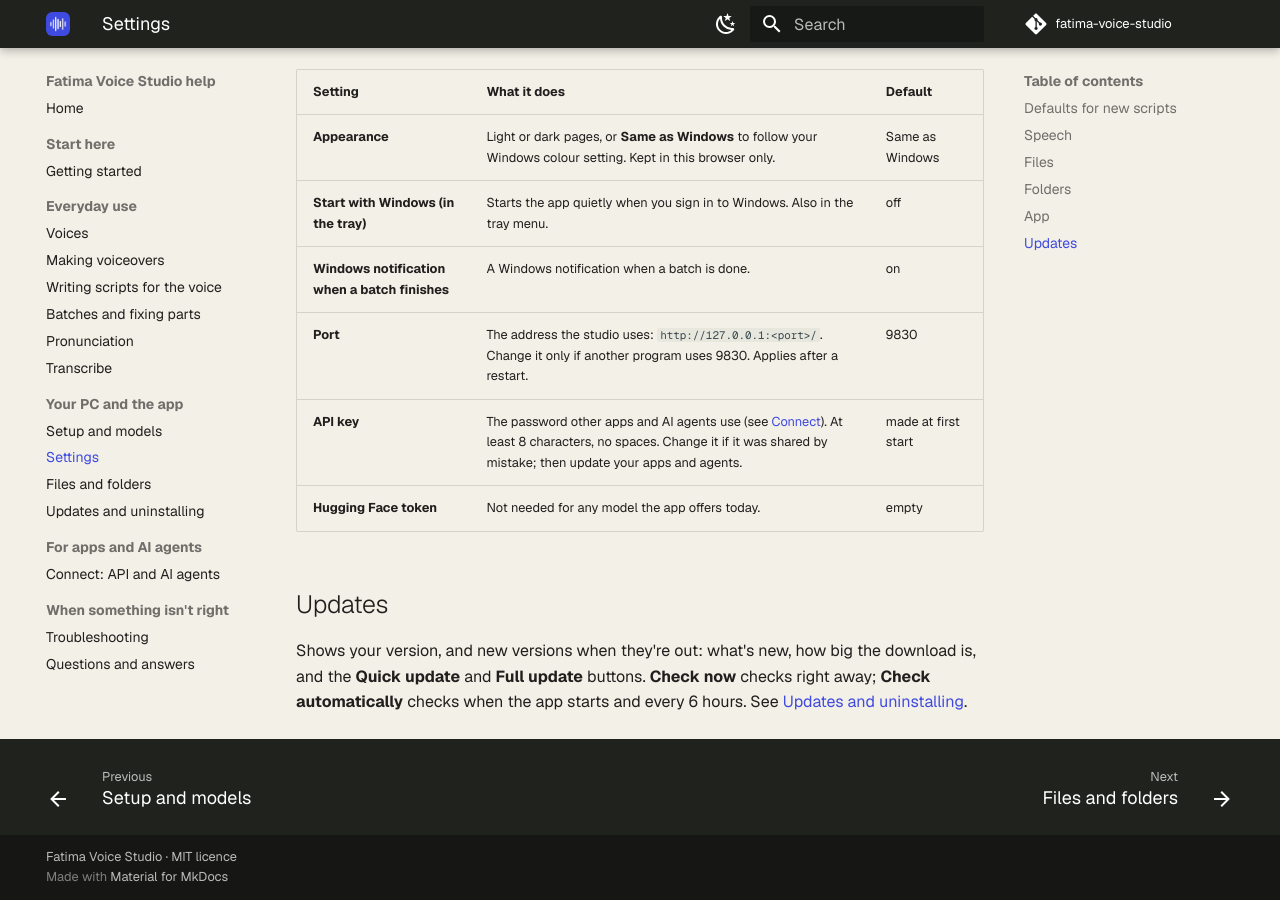
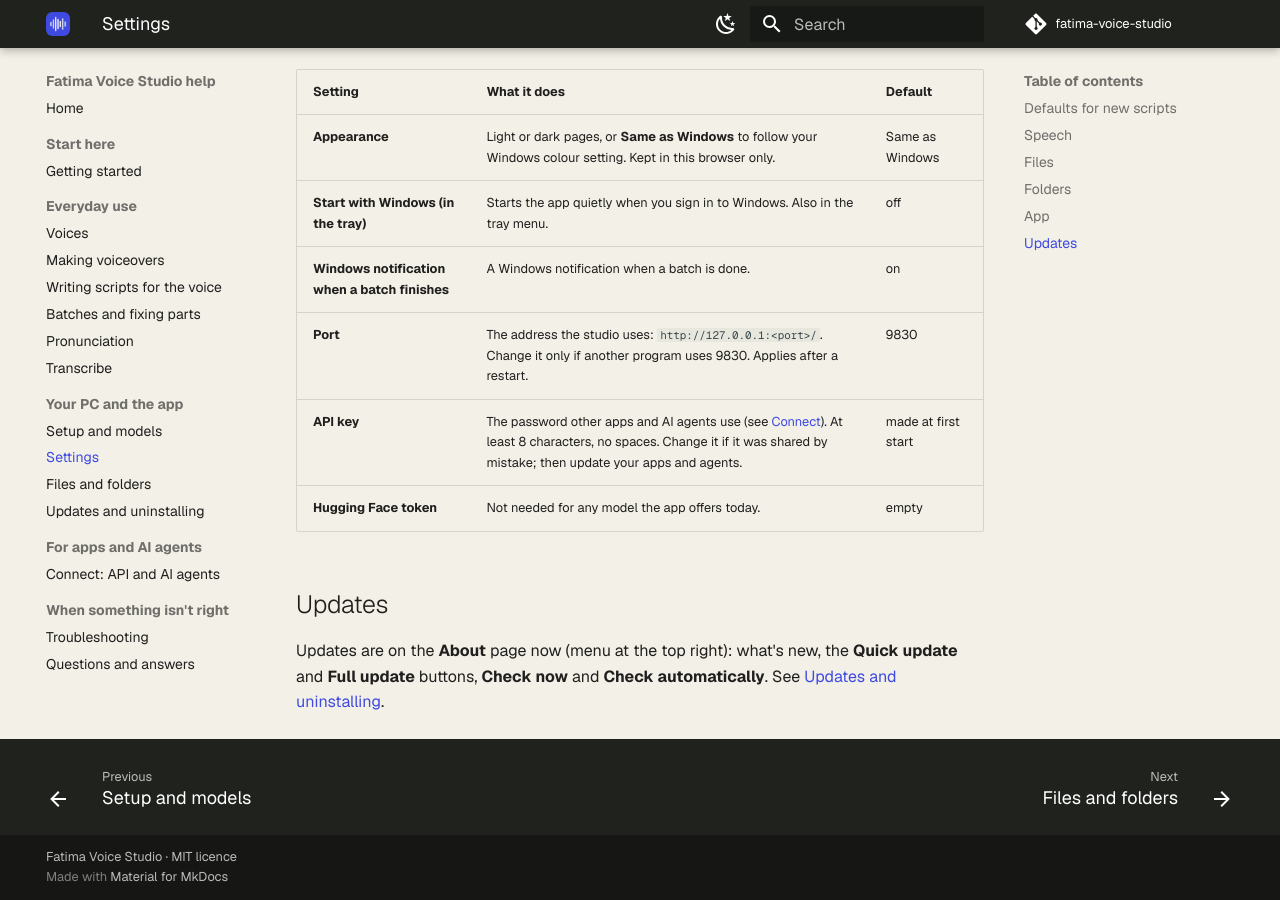
Before and after one commit to Blarks-de/fatima-voice-studio, an MkDocs documentation site: the page built from studio/help/settings.md, in a window 1280 px wide and 900 px high, scrolled down 2515 px. Built offline with MkDocs 1.6.1 and Material for MkDocs 9.7.7, drawn with Linux system fonts in a browser that asks for light colours; comment, search, counter and statistics services are not loaded; some of the changed text lies outside the part shown.

Commit message:
Updates move from Settings to the About page
About already shows the version, so the Updates card (what's new, Quick /
Full update, Check now, Check automatically) now sits there, first in its
grid; the hero's "Version X available" chip jumps to it. Settings keeps
Defaults, Speech, Files, Folders and App.

Everything that pointed to Settings → Updates now points to About: the dot
in the menu, the one-time message, the footer link, the tray notification,
the menu descriptions, the help guides and the README.

Co-Authored-By: Claude Opus 5.5 <noreply@anthropic.com>

```diff
--- a/studio/help/settings.md
+++ b/studio/help/settings.md
@@ -2,10 +2,10 @@
 
 Open the menu button at the top right (the sliders icon, next to **?**). Its menu has **Settings** (this page), **Pronunciation** (see
 [Pronunciation](pronunciation.md)), **Models** and **Setup** (see [Setup and models](setup-and-models.md)),
-**Connect** (see [Connect](connect.md)) and **About**: the version, the licences, and your PC's details to copy
+**Connect** (see [Connect](connect.md)) and **About**: the version and updates, the licences, and your PC's details to copy
 into a problem report.
 
-![The Settings page: defaults and speech on the left, files and folders in the middle, App and Updates on the right](images/settings.webp)
+![The Settings page: defaults and speech on the left, files and folders in the middle, App on the right](images/settings.webp)
 
 Every change on the Settings page is saved as soon as you make it.
 
@@ -62,6 +62,5 @@ See [Files and folders](files-and-folders.md).
 
 ## Updates
 
-Shows your version, and new versions when they're out: what's new, how big the download is, and the **Quick
-update** and **Full update** buttons. **Check now** checks right away; **Check automatically** checks when the app
-starts and every 6 hours. See [Updates and uninstalling](updates.md).
+Updates are on the **About** page now (menu at the top right): what's new, the **Quick update** and **Full
+update** buttons, **Check now** and **Check automatically**. See [Updates and uninstalling](updates.md).
```
Also changed, not shown: CHANGELOG.md (+1 -0 lines), README.md (+1 -1 lines), studio/help/troubleshooting.md (+1 -1 lines), studio/help/updates.md (+2 -2 lines), 4 other files.
